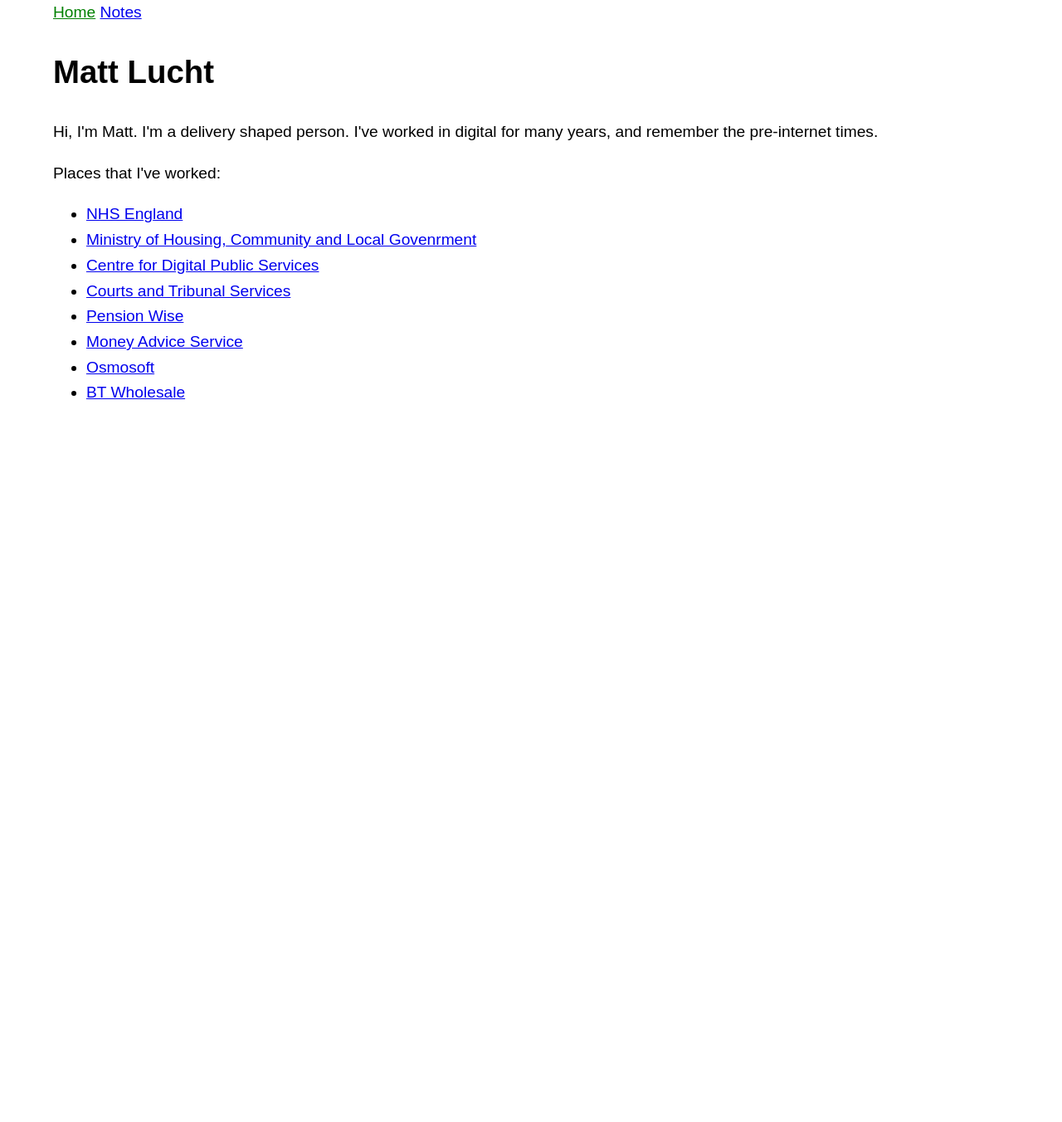
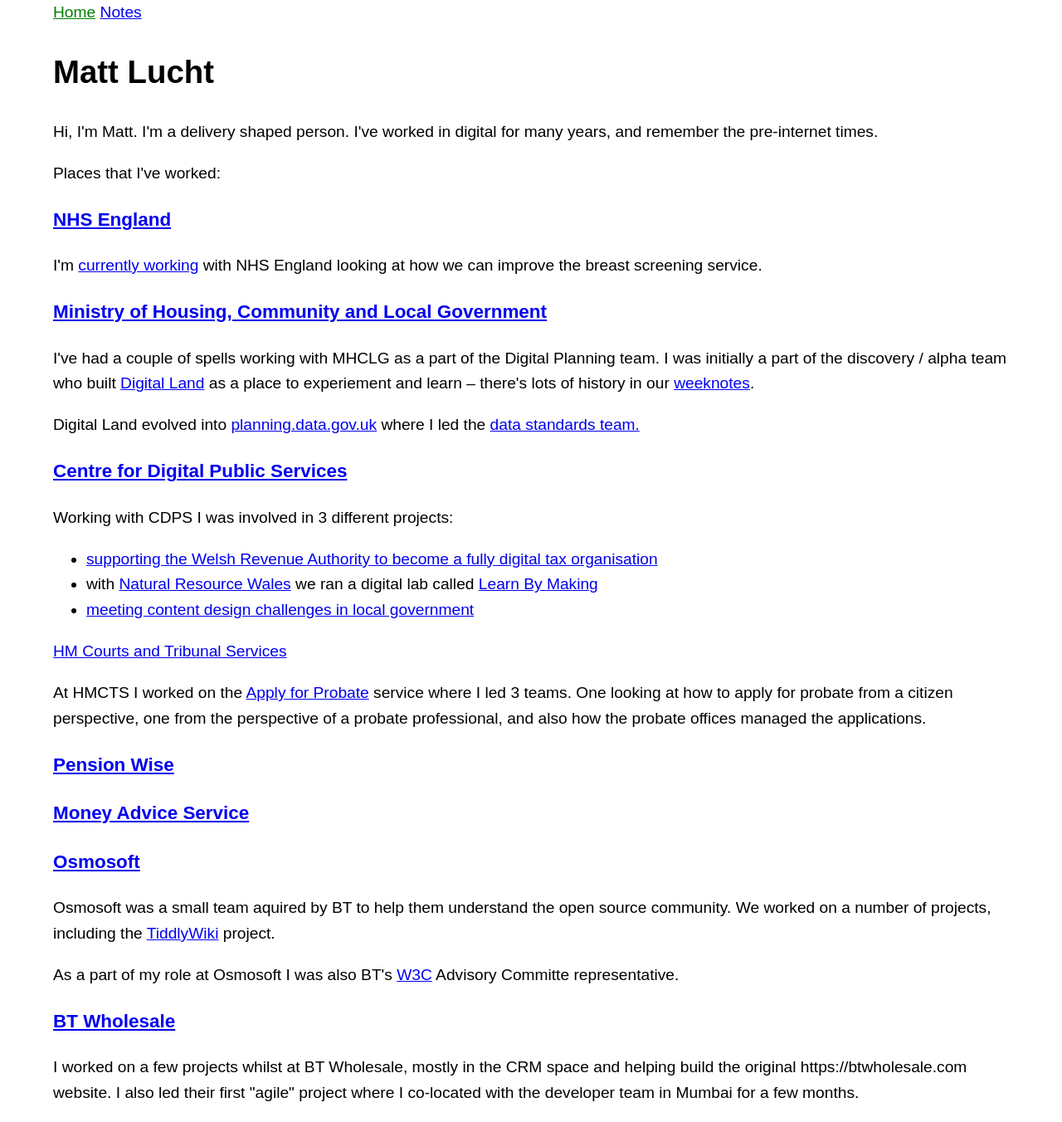
Before and after one commit to mattlucht/mattlucht.github.io, a Jekyll site: the page built from index.html, in a window 1280 px wide. Shown: the whole page at 83% size. Built offline with Jekyll 4.4.1, drawn with Linux system fonts in a browser that asks for light colours; before the commit the page ends 900 px from its top, so only the background shows below that.

Commit message:
updates the about me page

```diff
--- a/index.html
+++ b/index.html
@@ -7,13 +7,32 @@
 
 <p>Places that I've worked:</p>
 
+
+<h3><a href="https://www.england.nhs.uk/">NHS England</a></h3>
+<p>I'm <a href="/2025/08/04/where-am-i.html">currently working</a> with NHS England looking at how we can improve the breast screening service.</p>
+
+<h3><a href="https://www.gov.uk/government/organisations/ministry-of-housing-communities-local-government">Ministry of Housing, Community and Local Government</a></Ministry></h3>
+<p>I've had a couple of spells working with MHCLG as a part of the Digital Planning team. I was initially a part of the discovery / alpha team who built <a href="https://digital-land.github.io/">Digital Land</a> as a place to experiement and learn – there's lots of history in our <a href="https://digital-land.github.io/weeknote/">weeknotes</a>.</p>
+<p>Digital Land evolved into <a href="https://www.planning.data.gov.uk/">planning.data.gov.uk</a> where I led the <a href="https://digital-land.github.io/data-standards/">data standards team.</a></p>
+
+<h3><a href="https://digitalpublicservices.gov.wales/">Centre for Digital Public Services</a></h3>
+<p>Working with CDPS I was involved in 3 different projects:</p>
 <ul>
-    <li><a href="https://www.england.nhs.uk/">NHS England</a</li>
-    <li><a href="https://www.gov.uk/government/organisations/ministry-of-housing-communities-local-government">Ministry of Housing, Community and Local Govenrment</a></Ministry></li>
-    <li><a href="https://www.gov.uk/government/organisations/ministry-of-housing-communities-local-government">Centre for Digital Public Services</a></li>
-    <li><a href="https://digitalpublicservices.gov.wales/">Courts and Tribunal Services</a></li>
-    <li><a href="https://www.gov.uk/government/organisations/hm-courts-and-tribunals-service">Pension Wise</a></Pension></li>
-    <li><a href="https://maps.org.uk/en">Money Advice Service</a></li>
-    <li><a href="https://tiddlywiki.com/static/Osmosoft.html">Osmosoft</a></li>
-    <li><a href="https://www.btwholesale.com/">BT Wholesale</a></li>
-</ul>
+  <li><a href="https://digitalpublicservices.gov.wales/our-work/supporting-welsh-revenue-authority-become-fully-digital-tax-organisation">supporting the Welsh Revenue Authority to become a fully digital tax organisation</a></li>
+  <li>with <a href="https://naturalresources.wales/?lang=en">Natural Resource Wales</a> we ran a digital lab called <a href="https://learnbymaking.wales/en/">Learn By Making</a></li>
+  <li><a href="https://digitalpublicservices.gov.wales/our-work/meeting-content-design-challenges-local-government">meeting content design challenges in local government</a></li>
+</ul></ul
+
+<h3><a href="https://digitalpublicservices.gov.wales/">HM Courts and Tribunal Services</a></h3>
+<p>At HMCTS I worked on the <a href="https://www.gov.uk/applying-for-probate/apply-for-probate">Apply for Probate</a> service where I led 3 teams. One looking at how to apply for probate from a citizen perspective, one from the perspective of a probate professional, and also how the probate offices managed the applications.</p>
+
+<h3><a href="https://www.gov.uk/government/organisations/hm-courts-and-tribunals-service">Pension Wise</a></Pension></h3>
+
+<h3><a href="https://maps.org.uk/en">Money Advice Service</a></h3>
+
+<h3><a href="https://tiddlywiki.com/static/Osmosoft.html">Osmosoft</a></h3>
+<p>Osmosoft was a small team aquired by BT to help them understand the open source community. We worked on a number of projects, including the <a href="https://tiddlywiki.com/">TiddlyWiki</a> project.</p>
+<p>As a part of my role at Osmosoft I was also BT's <a href="https://www.w3.org/">W3C</a> Advisory Committe representative.</p>
+
+<h3><a href="https://www.btwholesale.com/">BT Wholesale</a></h3>
+<p>I worked on a few projects whilst at BT Wholesale, mostly in the CRM space and helping build the original https://btwholesale.com website. I also led their first "agile" project where I co-located with the developer team in Mumbai for a few months.</p>
```
Also changed, not shown: 5 other files.
